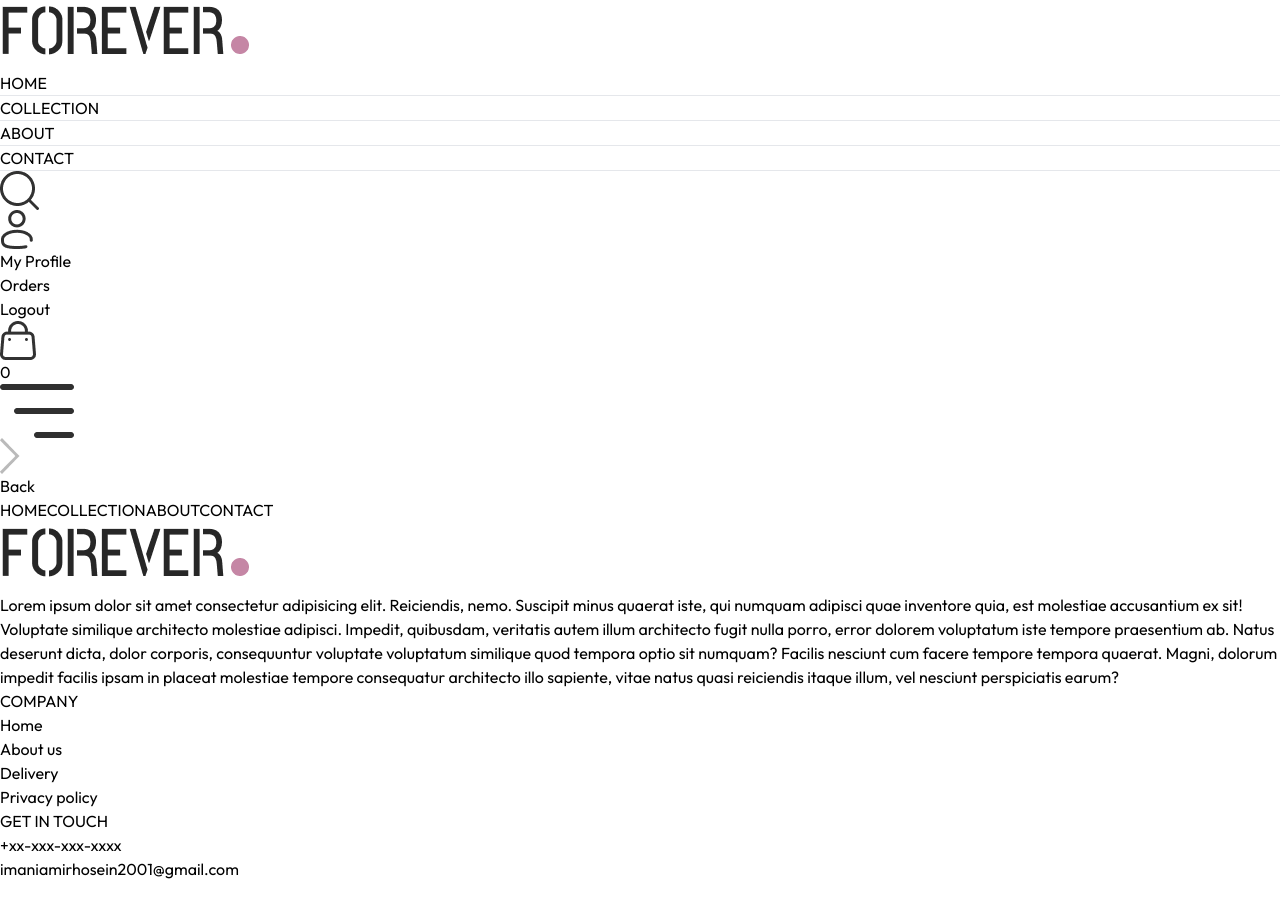
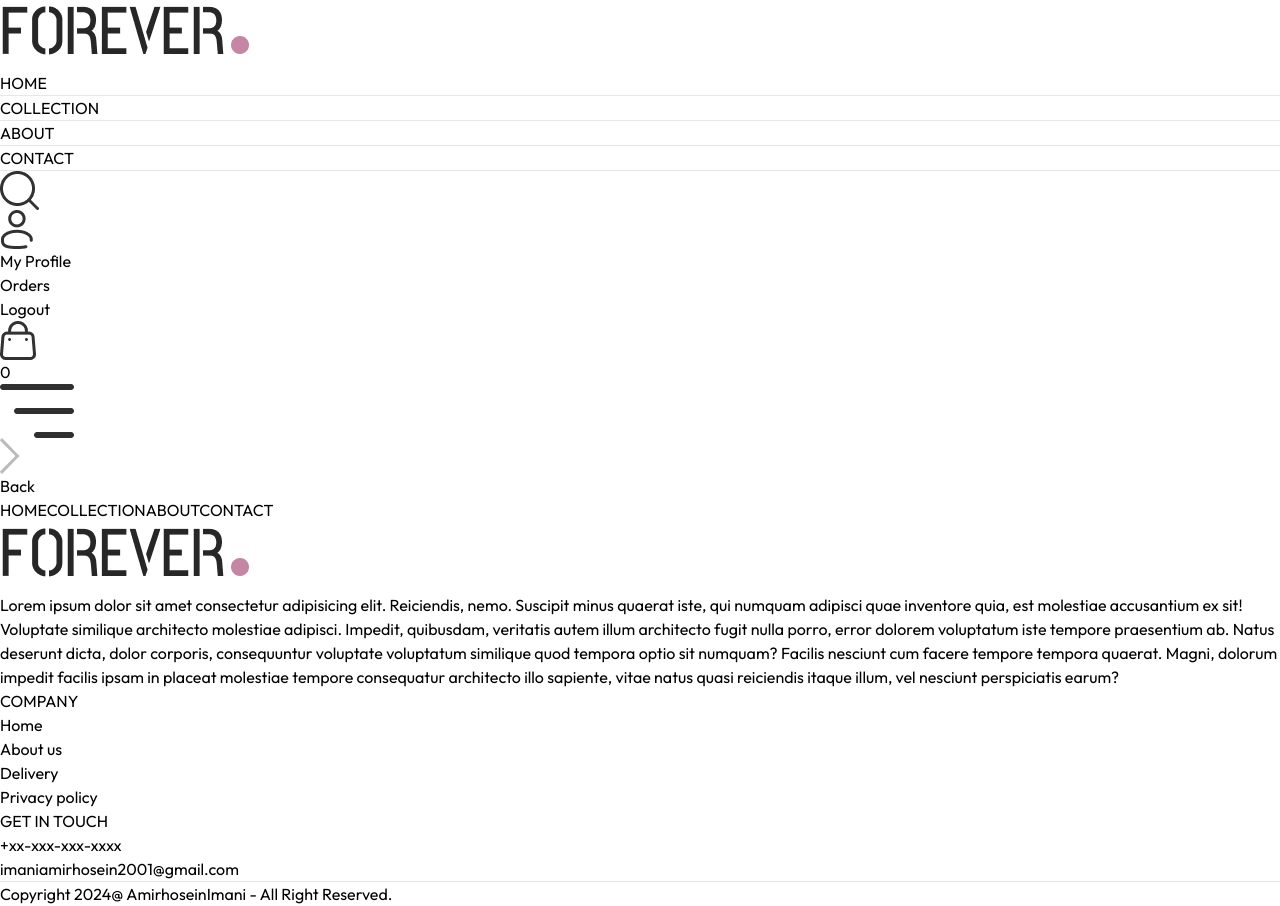
Before and after one commit to Amirhosein-Imani/ecommerce-app, a React (Vite) app in the folder frontend/: page /product/aaaaa in a window 1280 px wide. Before the commit the page ends 881 px from the top, so only its background shows below. Built offline with nearby package versions, Linux system fonts and the light colour scheme.

Commit message:
finish footer

```diff
--- a/frontend/src/components/Footer.jsx
+++ b/frontend/src/components/Footer.jsx
@@ -46,6 +46,13 @@ const Footer = () => {
 
         </div>
 
+        <div>
+
+            <hr />
+            <p className='py-5 text-sm text-center'>Copyright 2024@ AmirhoseinImani - All Right Reserved.</p>
+
+        </div>
+
     </div>
 
   )
```
